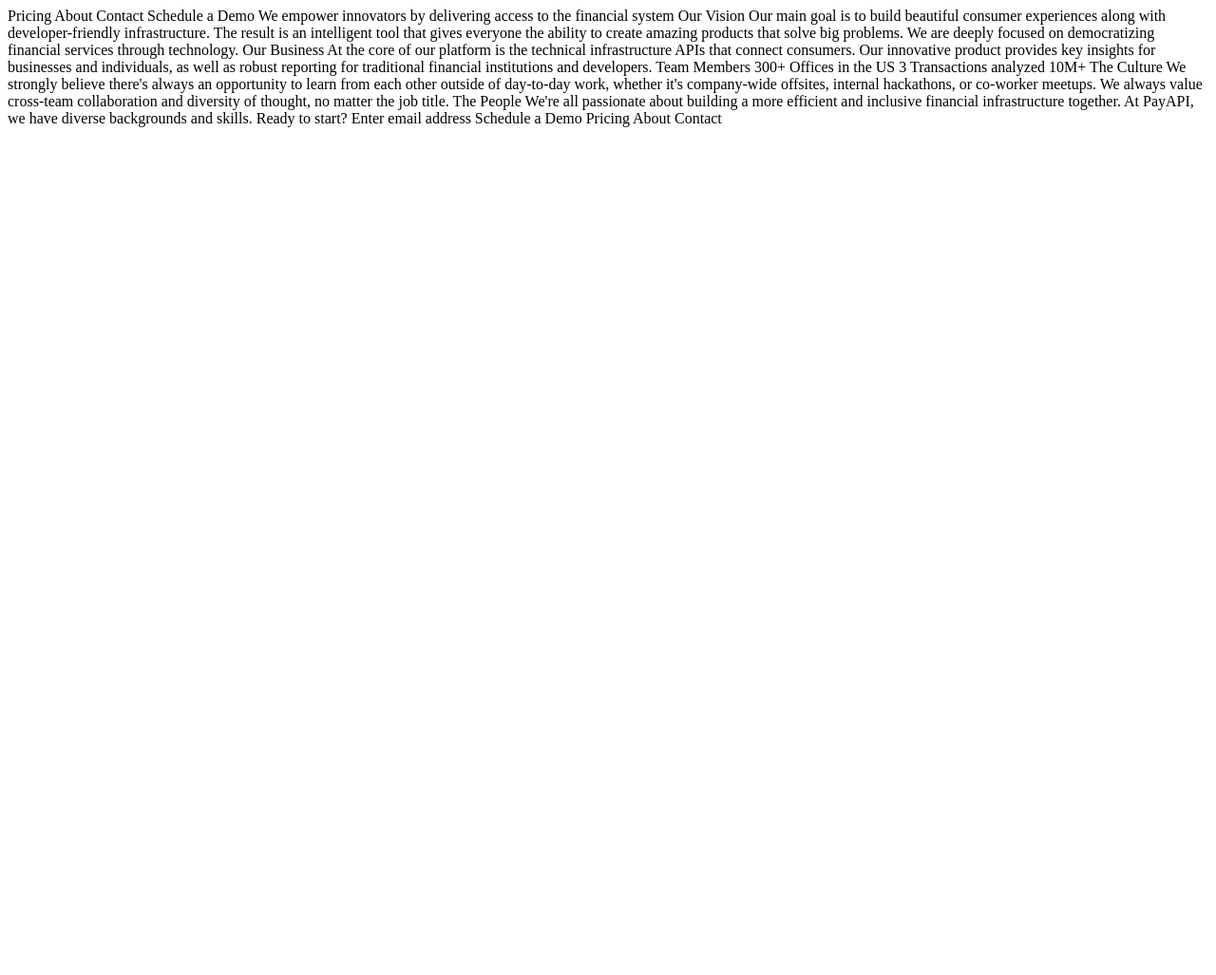
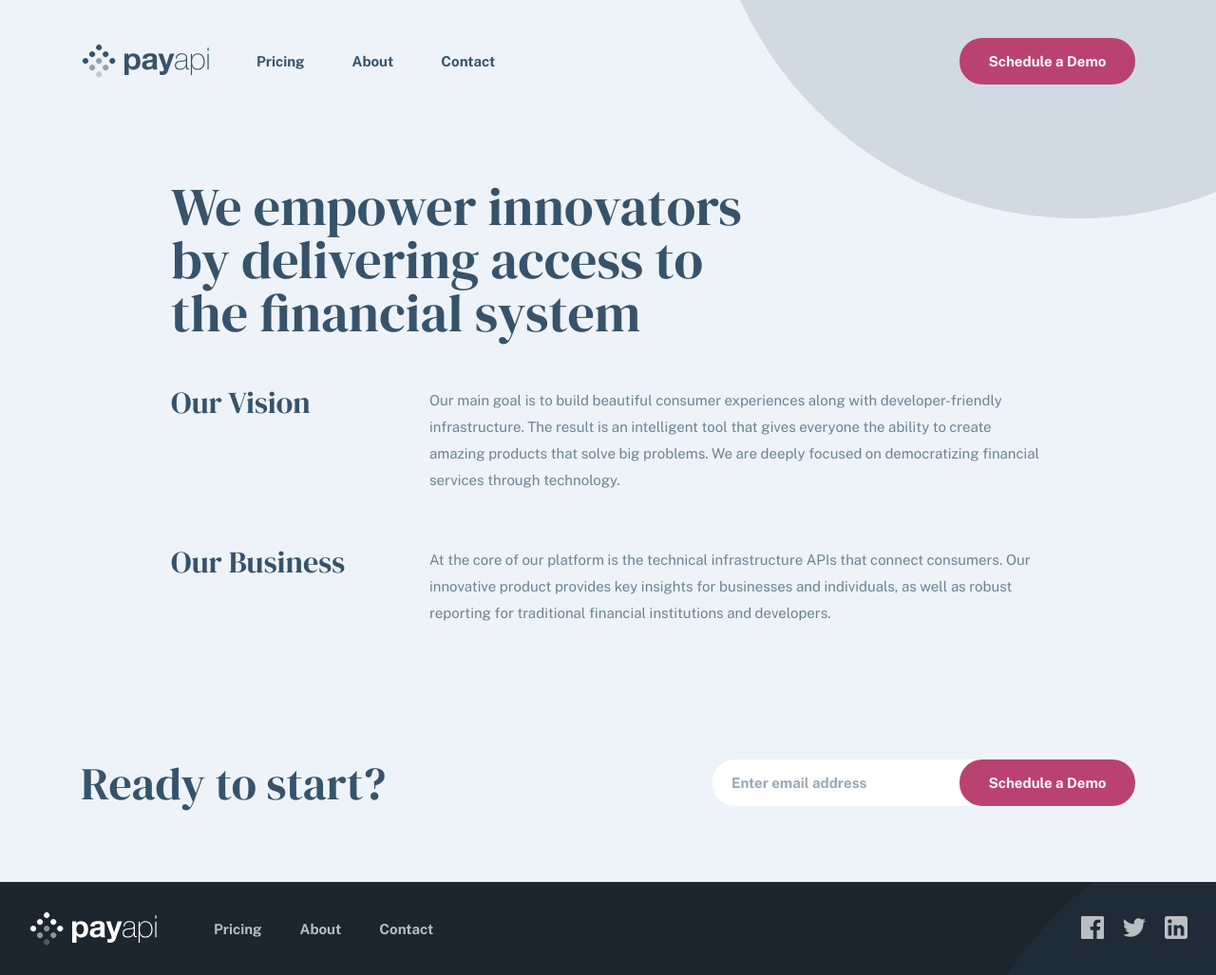
Before and after one commit to webguy83/payapi, a website: page about.html in a window 1280 px wide. Shown: the whole page at 95% size. Before the commit the page ends 800 px from the top, so only its background shows below. Drawn offline with nearby package versions, Linux system fonts and the light colour scheme.

Commit message:
finished first about section

```diff
--- a/about.html
+++ b/about.html
@@ -5,30 +5,65 @@
     <meta name="viewport" content="width=device-width, initial-scale=1.0" />
 
     <link rel="icon" type="image/png" sizes="32x32" href="./assets/favicon-32x32.png" />
+    <link rel="preconnect" href="https://fonts.googleapis.com" />
+    <link rel="preconnect" href="https://fonts.gstatic.com" crossorigin />
+    <link href="https://fonts.googleapis.com/css2?family=DM+Serif+Display&family=Public+Sans:wght@400;700&display=swap" rel="stylesheet" />
+    <link href="./styles/styles.css" rel="stylesheet" />
+    <link href="./styles/about.css" rel="stylesheet" />
 
     <title>Frontend Mentor | PayAPI Website Challenge</title>
   </head>
-
   <body>
-    Pricing
-    About
-    Contact
-    Schedule a Demo
-
-    We empower innovators by delivering access to the financial system
-
-    Our Vision
-
-    Our main goal is to build beautiful consumer experiences along with developer-friendly
-    infrastructure. The result is an intelligent tool that gives everyone the ability to create
-    amazing products that solve big problems. We are deeply focused on democratizing financial
-    services through technology.
-
-    Our Business
-
-    At the core of our platform is the technical infrastructure APIs that connect consumers.
-    Our innovative product provides key insights for businesses and individuals, as well as
-    robust reporting for traditional financial institutions and developers.
+    <div class="menu-backdrop">
+      <div class="menu">
+        <div class="menu-circle"></div>
+        <ul>
+          <li>
+            <button type="button" aria-label="close button" class="closeBtn">
+              <img src="./assets/shared/mobile/close.svg" alt="close button" />
+            </button>
+          </li>
+          <li class="line"><hr/ ></li>
+          <li><a class="link header-link" href="./pricing.html">Pricing</a></li>
+          <li><a class="link header-link" href="./about.html">About</a></li>
+          <li><a class="link header-link" href="./contact.html">Contact</a></li>
+          <li><button type="button" class="btn-schedule-demo">Schedule a Demo</button></li>
+        </ul>
+      </div>
+    </div>
+    <header class="header-container">
+      <div class="header">
+        <img src="../assets/shared/desktop/bg-pattern-circle.svg" alt="" class="circle-bg" />
+        <nav class="nav-bar">
+          <a href="./index.html"><img class="logo" src="./assets/shared/desktop/logo.svg" alt="logo" /></a>
+          <a class="link header-link" href="./pricing.html">Pricing</a>
+          <a class="link header-link" href="./about.html">About</a>
+          <a class="link header-link" href="./contact.html">Contact</a>
+          <button type="button" class="btn-schedule-demo">Schedule a Demo</button>
+          <button type="button" aria-label="hamburger" class="hamburger">
+            <img src="./assets/shared/mobile/menu.svg" alt="" />
+          </button>
+        </nav>
+        <div class="about-info-container">
+          <h1 class="heading-1">We empower innovators by delivering access to the financial system</h1>
+          <div class="more-details">
+            <h2 class="heading-2">Our Vision</h2>
+            <p class="desc">
+              Our main goal is to build beautiful consumer experiences along with developer-friendly infrastructure. The result is an intelligent tool that gives everyone the ability to create amazing products that solve big problems. We are deeply
+              focused on democratizing financial services through technology.
+            </p>
+            <h2 class="heading-2">Our Business</h2>
+            <p class="desc">
+              At the core of our platform is the technical infrastructure APIs that connect consumers. Our innovative product provides key insights for businesses and individuals, as well as robust reporting for traditional financial institutions and
+              developers.
+            </p>
+          </div>
+        </div>
+        <div></div>
+      </div>
+    </header>
+    <main></main>
+    <!--
 
     Team Members
     300+
@@ -56,7 +91,38 @@
 
     Pricing
     About
-    Contact
+    Contact -->
+    <section class="start-block">
+      <div class="start-block-container">
+        <p class="ready-to-start">Ready to start?</p>
+        <form class="schedule-demo-container">
+          <input type="text" name="schedule-demo" placeholder="Enter email address" />
+          <button type="button" class="btn-schedule-demo">Schedule a Demo</button>
+        </form>
+      </div>
+    </section>
+    <footer class="footer">
+      <div class="footer-container">
+        <img src="./assets/shared/desktop/white/logo.svg" alt="logo" class="footer-icon" />
+        <ul class="nav-links">
+          <li><a class="link header-link" href="./pricing.html">Pricing</a></li>
+          <li><a class="link header-link" href="./about.html">About</a></li>
+          <li><a class="link header-link" href="./contact.html">Contact</a></li>
+        </ul>
+        <ul class="nav-socials">
+          <li>
+            <a class="link header-link" href="http://www.facebook.com" target="_blank"><img src="./assets/shared/desktop/facebook.svg" alt="facebook" /></a>
+          </li>
+          <li>
+            <a class="link header-link" href="http://www.twitter.com" target="_blank"><img src="./assets/shared/desktop/twitter.svg" alt="twitter" /></a>
+          </li>
+          <li>
+            <a class="link header-link" href="http://www.linkedin.com" target="_blank"><img src="./assets/shared/desktop/linkedin.svg" alt="linkedin" /></a>
+          </li>
+        </ul>
+        <img src="../assets/shared/desktop/bg-pattern-circle.svg" alt="" class="circle-bg" />
+      </div>
+    </footer>
+    <script src="dist/main.js"></script>
   </body>
-
 </html>
--- /dev/null
+++ b/styles/about.css
@@ -0,0 +1,82 @@
+/* body {
+  min-height: 100vh;
+  display: flex;
+  flex-direction: column;
+  justify-content: space-between;
+}
+
+.header .heading-1 {
+  margin-top: 5rem;
+}
+
+.header {
+  min-height: auto;
+  justify-content: flex-start;
+}
+
+.header-container {
+  min-height: 23.5rem;
+} */
+
+.more-details {
+  display: grid;
+  grid-template-columns: 1fr 3fr;
+  gap: 5.6rem;
+}
+
+.more-details .heading-2 {
+  font-size: 3.2rem;
+  color: var(--san-juan-blue);
+}
+
+.about-info-container .heading-1 {
+  margin-bottom: 5rem;
+  overflow-wrap: break-word;
+  word-wrap: break-word;
+  max-width: 61rem;
+}
+
+.about-info-container {
+  margin: 0 auto;
+  max-width: 92rem;
+}
+
+.desc {
+  color: var(--light-san-juan-blue);
+}
+
+.header {
+  gap: 10rem;
+}
+
+@media only screen and (max-width: 900px) {
+  .about-info-container .heading-1 {
+    font-size: 4.8rem;
+    margin: 0 auto 5rem;
+    text-align: center;
+  }
+}
+
+@media only screen and (max-width: 600px) {
+  .about-info-container .heading-1 {
+    font-size: 3.2rem;
+  }
+
+  .more-details .heading-2 {
+    font-size: 2.4rem;
+  }
+
+  .more-details .heading-2:not(:first-child) {
+    margin-top: 3.5rem;
+  }
+
+  .more-details {
+    grid-template-columns: 1fr;
+    text-align: center;
+    gap: 1.6rem;
+  }
+
+  .header {
+    padding-bottom: 0;
+  }
+}
```
